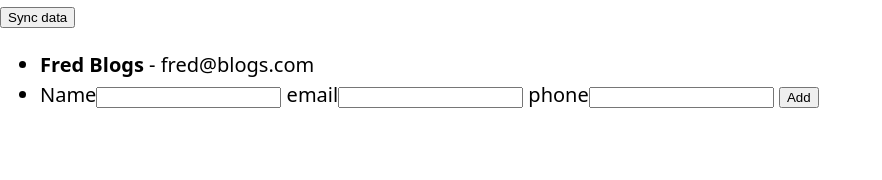
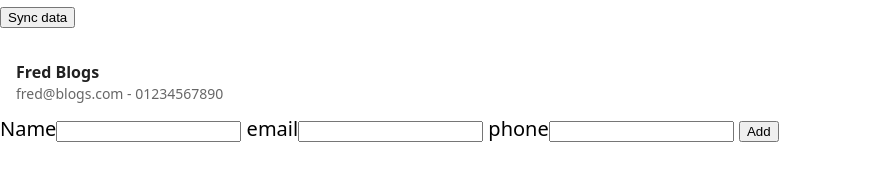
Before and after one commit to mstrutt/pwa-tutorial, a website built with Parcel: page app/index.html in a window 1280 px wide. Shown: the whole page, without its empty margins (0-882 px from the left). Built offline with nearby package versions, Linux system fonts and the light colour scheme; data requests are answered from the project's data file.

Commit message:
Super simple list styling

```diff
--- /dev/null
+++ b/app/scss/_contact-list.scss
@@ -0,0 +1,26 @@
+.contact-list {
+  list-style-type: none;
+  padding: 0;
+
+  &__contact {
+    display: flex;
+    flex-flow: column nowrap;
+    height: 64px;
+    justify-content: center;
+    padding: 0 16px;
+  }
+
+  &__name {
+    color: #000000de;
+    font-size: 16px;
+    line-height: 24px;
+    margin: 0;
+  }
+
+  &__detail {
+    color: #00000099;
+    font-size: 14px;
+    line-height: 20px;
+    margin: 0;
+  }
+}
--- a/app/styles.scss
+++ b/app/styles.scss
@@ -1,2 +1,3 @@
 @import './scss/_base';
 @import './scss/_sync-bar.scss';
+@import './scss/contact-list';
--- a/app/utils/list-handler.js
+++ b/app/utils/list-handler.js
@@ -43,8 +43,9 @@ export class ListHandler {
 
   render() {
     this.el.innerHTML = this.contacts.map((contact) => {
-      return `<li>
-        <strong>${contact.name}</strong> - ${contact.email}
+      return `<li class="contact-list__contact">
+        <h2 class="contact-list__name">${contact.name}</h2>
+        <p class="contact-list__detail">${contact.email} - ${contact.phone}</p>
       </li>`;
     }).join('') + `
       <li>
```
